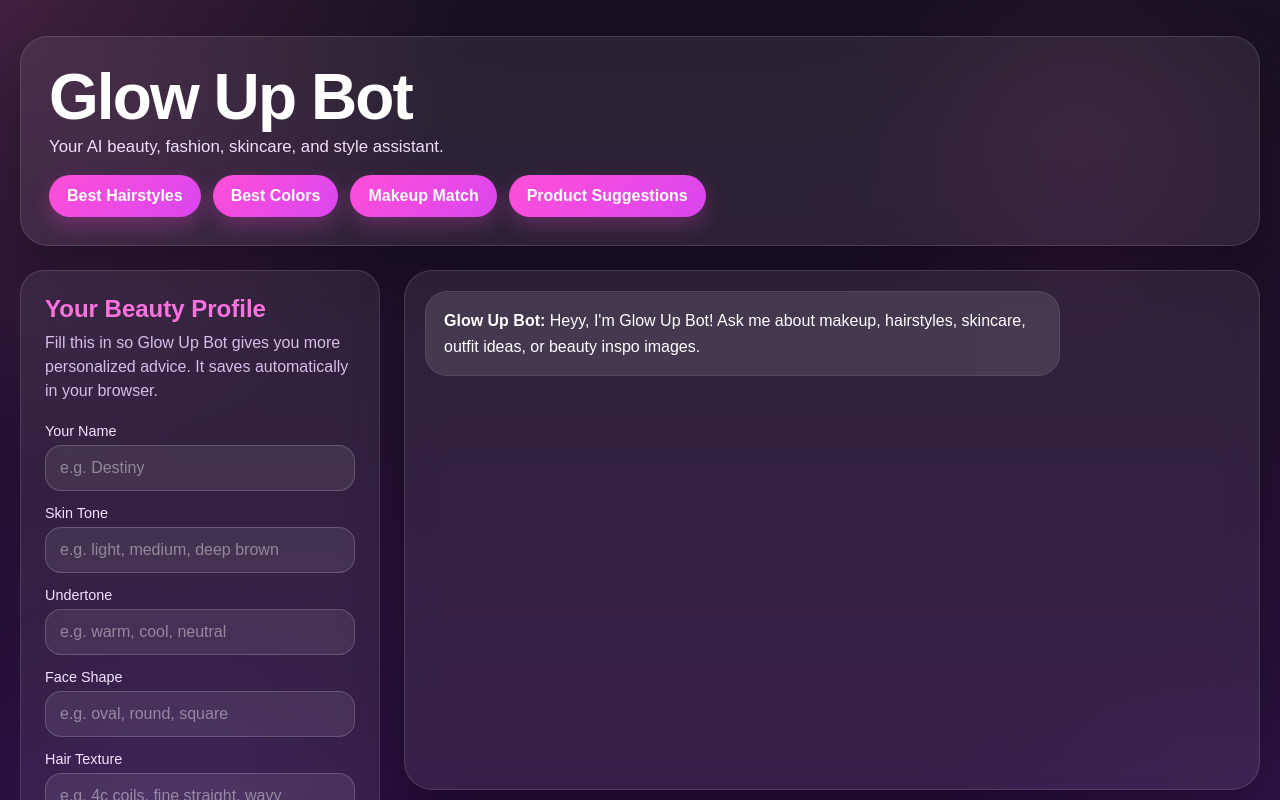
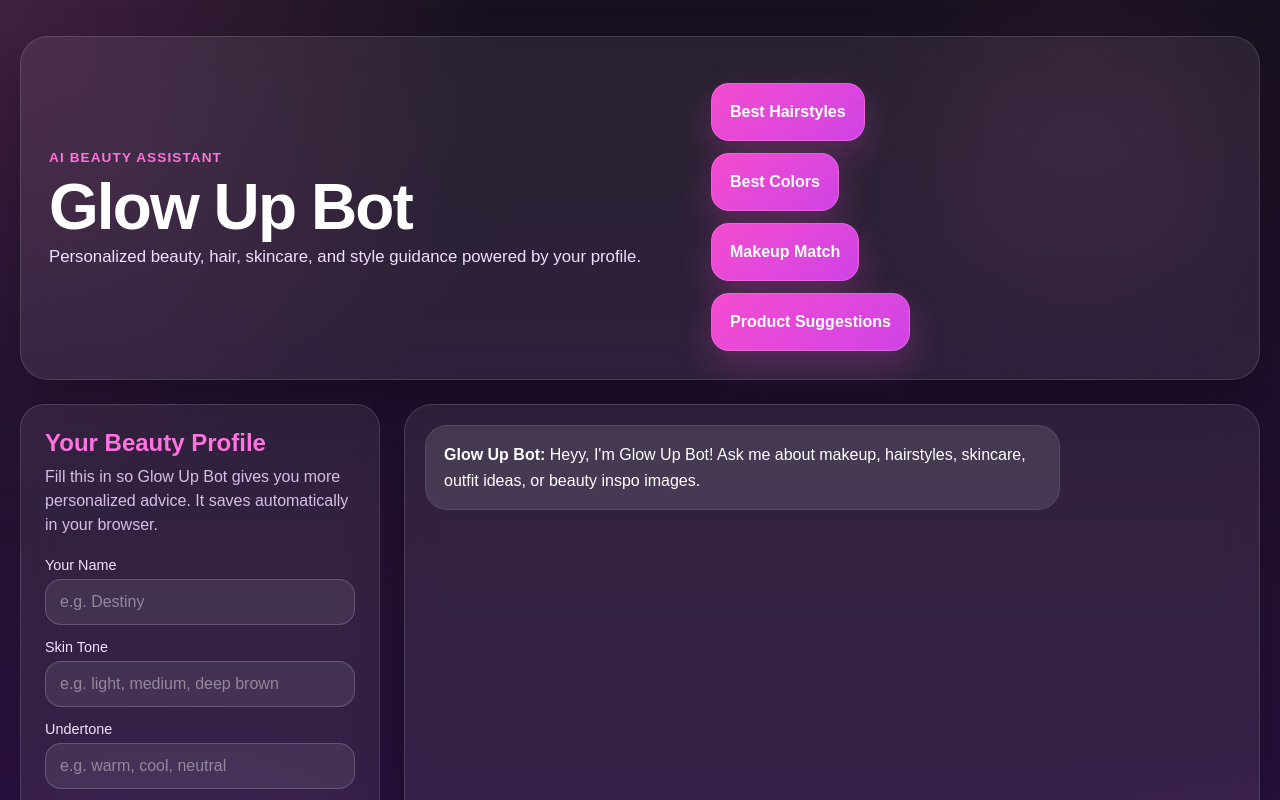
Before and after one commit to DestinyBR/glow-up-frontend, a Next.js app: page / in a window 1280 px wide. Shown: the top 800 px of the page. Built offline with nearby package versions, Linux system fonts and the light colour scheme.

Commit message:
top buttons

```diff
--- a/app/globals.css
+++ b/app/globals.css
@@ -812,3 +812,58 @@ img {
     opacity: 1;
   }
 }
+.hero-split {
+  display: grid;
+  grid-template-columns: minmax(360px, 1fr) minmax(420px, 0.9fr);
+  align-items: center;
+  gap: 32px;
+}
+
+.hero-copy {
+  max-width: 720px;
+}
+
+.eyebrow {
+  margin: 0 0 10px;
+  color: #ff72df;
+  font-weight: 800;
+  letter-spacing: 0.08em;
+  text-transform: uppercase;
+  font-size: 0.85rem;
+}
+
+.hero-actions {
+  display: grid;
+  grid-template-columns: repeat(2, minmax(180px, 1fr));
+  gap: 14px;
+  justify-self: end;
+  width: min(520px, 100%);
+}
+
+.hero-actions button {
+  min-height: 58px;
+  border-radius: 18px;
+  border: 1px solid rgba(255, 255, 255, 0.16);
+  background: linear-gradient(135deg, rgba(255, 79, 216, 0.95), rgba(217, 70, 239, 0.95));
+  color: white;
+  font-weight: 800;
+  cursor: pointer;
+  box-shadow: 0 14px 34px rgba(255, 79, 216, 0.22);
+  transition: transform 0.18s ease, box-shadow 0.18s ease;
+}
+
+.hero-actions button:hover {
+  transform: translateY(-2px);
+  box-shadow: 0 18px 42px rgba(255, 79, 216, 0.34);
+}
+
+@media (max-width: 900px) {
+  .hero-split {
+    grid-template-columns: 1fr;
+  }
+
+  .hero-actions {
+    justify-self: stretch;
+    grid-template-columns: 1fr;
+  }
+}
--- a/app/page.js
+++ b/app/page.js
@@ -390,12 +390,16 @@ ${
 
       <div className="app-wrap">
         <header className="hero-card">
-          <div className="hero-top">
-            <div>
+          <div className="hero-top hero-split">
+            <div className="hero-copy">
+              <p className="eyebrow">AI Beauty Assistant</p>
               <h1 className="hero-title">Glow Up Bot</h1>
               <p className="hero-subtitle">
-                Your AI beauty, fashion, skincare, and style assistant.
+                Personalized beauty, hair, skincare, and style guidance powered by your profile.
               </p>
+            </div>
+
+            <div className="hero-actions">
 
               <div className="feature-bar">
                 <button onClick={() => sendQuick("Give me the best hairstyles for my face shape and hair texture")}>
```
